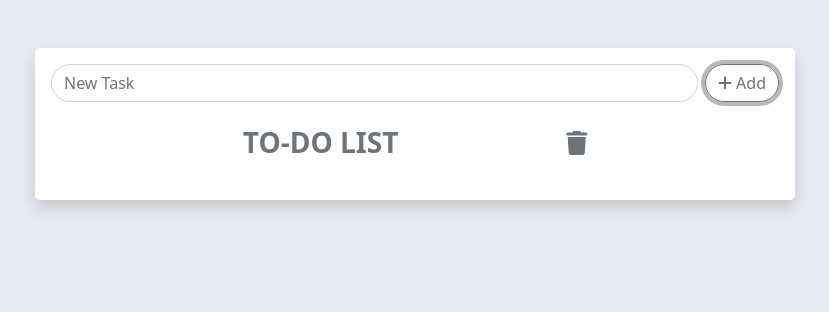
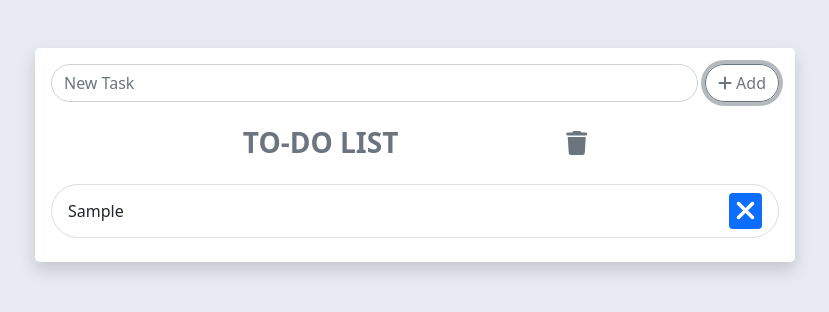
Before and after one commit to patriciabrsk/vue-todolist, a plain HTML site: page index.html in a window 1280 px wide. Both pictures are taken after typing "Sample" into the empty fields and a click on the button "Add". Shown: the whole page, without its empty margins (225-1054 px from the left). Drawn offline with nearby package versions, Linux system fonts and the light colour scheme.

Commit message:
...fix line through on task done or not done

```diff
--- a/index.html
+++ b/index.html
@@ -43,8 +43,8 @@
                     <div class="todo-list-wrapper">
                         <ul class="list-group" v-if="tasks.length >= 1">
                             <li class="list-group-item d-flex justify-content-between rounded-pill align-items-center mb-2"
-                            <!-- v-for="(task, index) in tasks" @click="completeTask(task)" :class="text-decoration-line-through"> -->
-                                {{ task.text }}
+                            v-for="(task, index) in tasks">
+                                <span @click="completeTask(task)" :class="task.done ? 'text-decoration-line-through' : '' ">{{ task.text }}</span>
                                 <span class="badge bg-primary text-dark" @click="removeTask(index)">
                                     <i class="fa-solid fa-xmark text-white fs-3"></i>
                                 </span>
--- a/js/main.js
+++ b/js/main.js
@@ -40,7 +40,9 @@ const app = new Vue(
                 this.tasks = [];
             },
             completeTask(task) {
+                if (this.tasks[index] != undefined) {
                 this.task.done = !this.task.done;
+                }
             }
         }
     }
```
